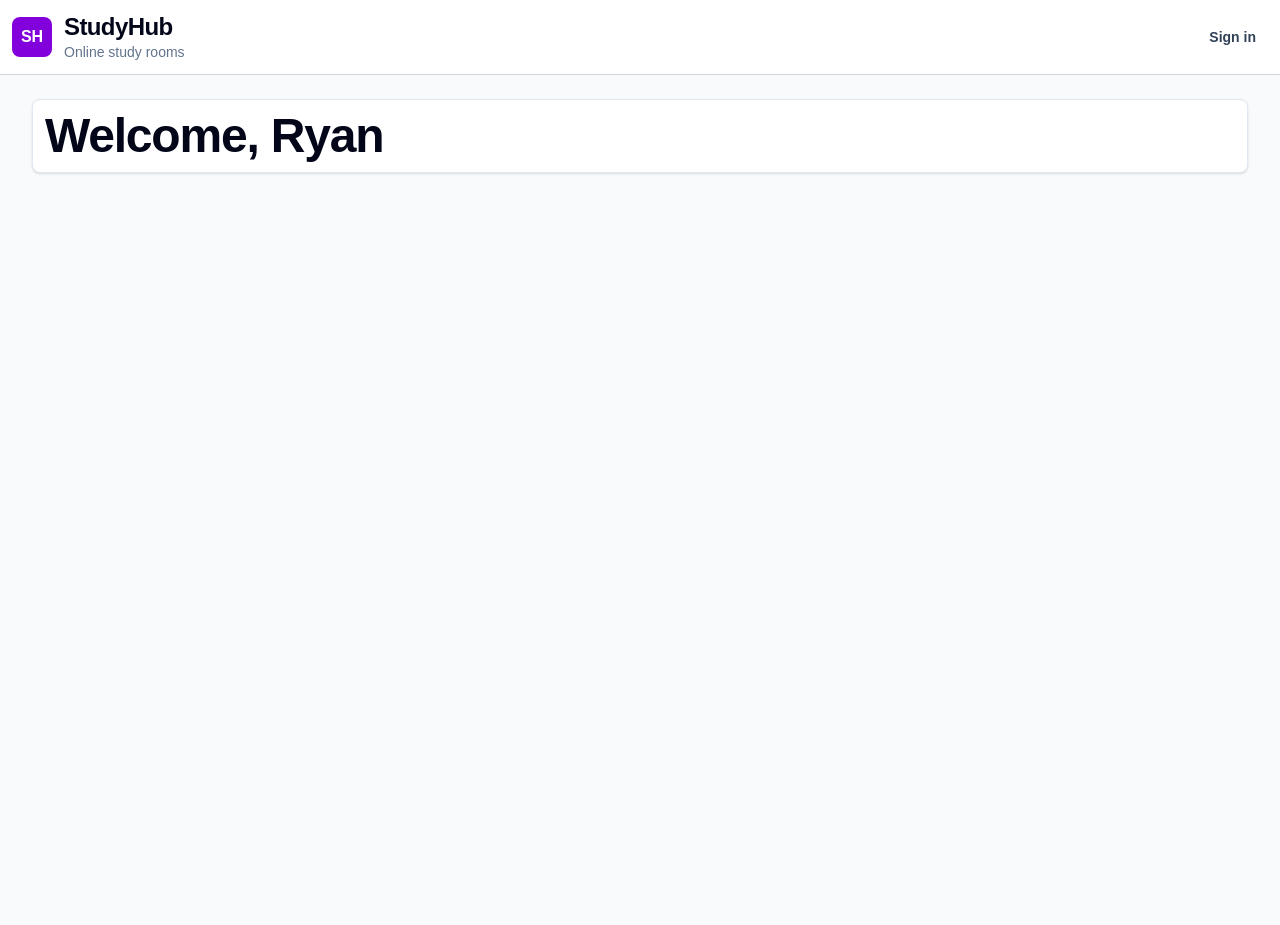
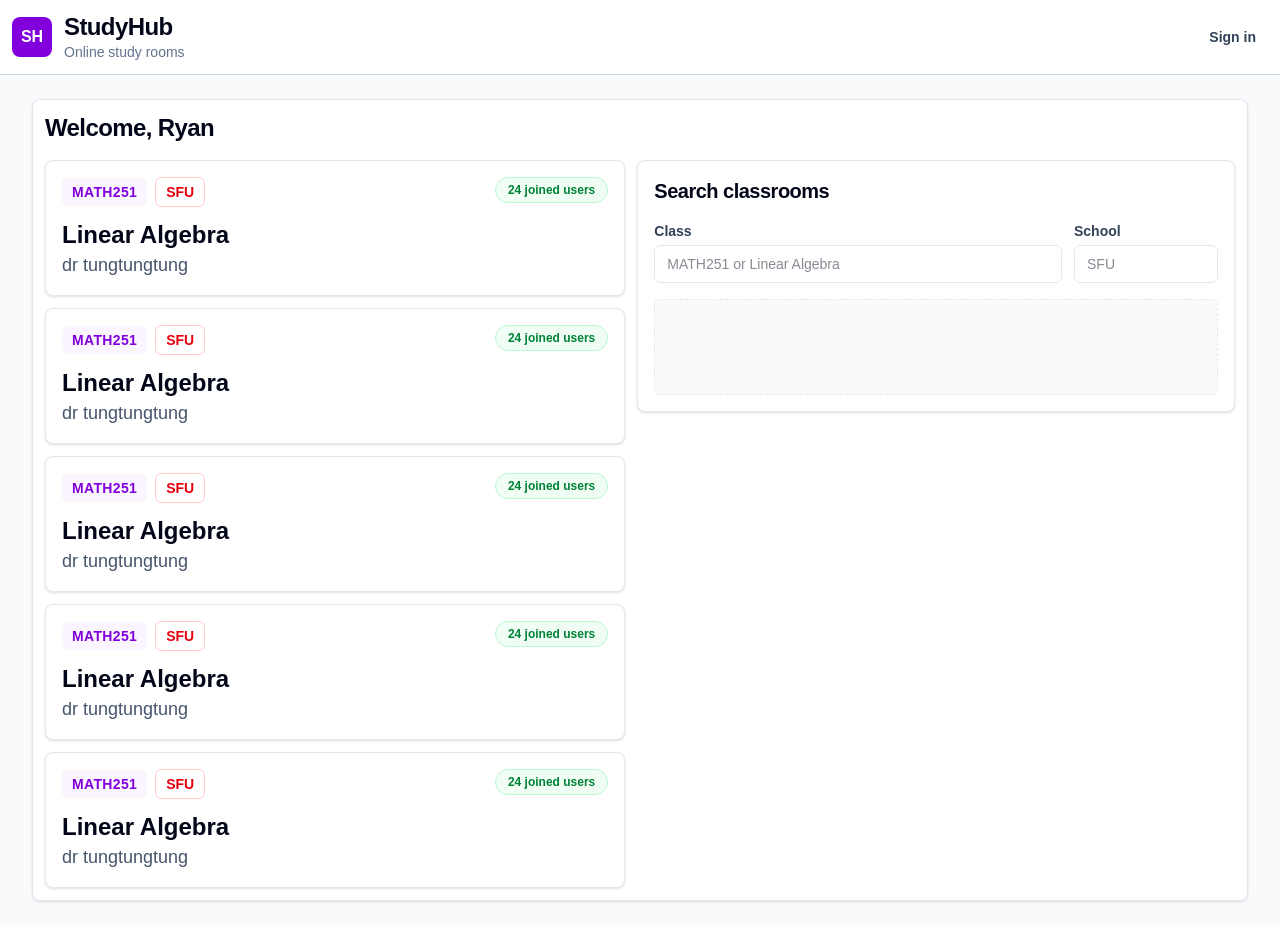
Before and after one commit to rnaveee/StudyHub, a Next.js app: page /dashboard in a window 1280 px wide. Before the commit the page ends 800 px from the top, so only its background shows below. Built offline with nearby package versions, Linux system fonts and the light colour scheme; no server answers.

Commit message:
added searchform and class cards

```diff
--- /dev/null
+++ b/src/app/chatrooms/[chatroomId]/page.tsx
@@ -0,0 +1,13 @@
+export default async function ChatroomPage({
+  params,
+}: {
+  params: Promise<{ chatroomId: string }>;
+}) {
+  const { chatroomId } = await params;
+
+  return (
+    <section className="px-4 py-6 sm:px-6 lg:px-8">
+      <div>jork</div>
+    </section>
+  );
+}
--- a/src/app/components/ClassCard.tsx
+++ b/src/app/components/ClassCard.tsx
@@ -0,0 +1,31 @@
+import Link from "next/link";
+import type { Chatroom } from "../data";
+
+export type CourseCardProps = {
+  chatroom: Chatroom;
+};
+
+export default function ClassCard({ chatroom }: CourseCardProps) {
+  return (
+    <Link
+      href={`/chatrooms/${chatroom.id}`}
+      className="block w-full max-w-2xl rounded-lg border border-slate-200 bg-white p-4 shadow-sm transition hover:border-purple-300 hover:bg-purple-50"
+    >
+      <div className="mb-3 flex items-start justify-between gap-3">
+        <div className="flex flex-wrap items-center gap-2">
+          <span className="rounded-md bg-purple-50 px-2.5 py-1 text-sm font-bold uppercase tracking-wide text-purple-700">
+            {chatroom.course.classID}
+          </span>
+          <span className="rounded-md border border-red-200 px-2.5 py-1 text-sm font-semibold text-red-600">
+            {chatroom.course.school}
+          </span>
+        </div>
+        <span className="shrink-0 rounded-full border border-green-200 bg-green-50 px-3 py-1 text-xs font-bold text-green-700">
+          {chatroom.joinedUsers} joined users
+        </span>
+      </div>
+      <div className="text-2xl font-bold text-slate-950">{chatroom.course.className}</div>
+      <div className="text-lg text-slate-600">{chatroom.course.professor}</div>
+    </Link>
+  );
+}
--- /dev/null
+++ b/src/app/components/ClassSearch.tsx
@@ -0,0 +1,29 @@
+export default function ClassSearch() {
+  return (
+    <section className="w-full rounded-lg border border-slate-200 bg-white p-4 shadow-sm">
+      <h2 className="text-xl font-bold tracking-tight text-slate-950">Search classrooms</h2>
+
+      <div className="mt-4 grid gap-3 sm:grid-cols-[minmax(0,1fr)_9rem]">
+        <label className="block">
+          <span className="mb-1 block text-sm font-semibold text-slate-700">Class</span>
+          <input
+            type="text"
+            placeholder="MATH251 or Linear Algebra"
+            className="w-full rounded-md border border-slate-200 px-3 py-2 text-sm outline-none focus:border-purple-400 focus:ring-2 focus:ring-purple-100"
+          />
+        </label>
+
+        <label className="block">
+          <span className="mb-1 block text-sm font-semibold text-slate-700">School</span>
+          <input
+            type="text"
+            placeholder="SFU"
+            className="w-full rounded-md border border-slate-200 px-3 py-2 text-sm outline-none focus:border-purple-400 focus:ring-2 focus:ring-purple-100"
+          />
+        </label>
+      </div>
+
+      <div className="mt-4 min-h-24 rounded-md border border-dashed border-slate-200 bg-slate-50 p-3" />
+    </section>
+  );
+}
--- a/src/app/dashboard/page.tsx
+++ b/src/app/dashboard/page.tsx
@@ -1,12 +1,39 @@
+import ClassCard from "../components/ClassCard";
+import ClassSearch from "../components/ClassSearch";
+import type { Chatroom, Course } from "../data";
+
+const alg: Course = {
+    id: "mock-course-math251",
+    classID: "math251",
+    className: "Linear Algebra",
+    professor: "dr tungtungtung",
+    school: "SFU",
+    finalsDate: "may 20, 2027"
+}
+
+const chattest: Chatroom = {
+    id: "mock-chatroom-math251",
+    course: alg,
+    joinedUsers: 24,
+    onGoing: true,
+}
 
 
 export default function Dashboard(){
     return(
         <section className="px-4 py-6 sm:px-6 lg:px-8">
             <div className="w-full rounded-lg border border-slate-200 bg-white p-3 shadow-sm">
-                <h1 className="max-w-3xl text-2xl font-bold tracking-tight text-slate-950 sm:text-5xl">
-                    Welcome, Ryan
-                </h1>
+                <h1 className="max-w-3xl text-3xl font-bold tracking-tight text-slate-950 sm:text-2xl">Welcome, Ryan</h1>
+                <div className="mt-4 flex flex-col gap-3 md:flex-row md:items-start">
+                    <div className="flex w-full max-w-2xl flex-col gap-3">
+                        <ClassCard chatroom={chattest}/>
+                        <ClassCard chatroom={chattest}/>
+                        <ClassCard chatroom={chattest}/>
+                        <ClassCard chatroom={chattest}/>
+                        <ClassCard chatroom={chattest}/>
+                    </div>
+                    <ClassSearch />
+                </div>
             </div>
         </section>
     );
--- a/src/app/data.ts
+++ b/src/app/data.ts
@@ -4,3 +4,19 @@ export type StudyUser = {
   major: string;
   color: string;
 };
+
+export type Course = {
+  id: string;
+  classID: string;
+  className: string;
+  professor: string;
+  school: string;
+  finalsDate: string;
+};
+
+export type Chatroom = {
+  id: string;
+  course: Course;
+  joinedUsers: number;
+  onGoing: true;
+};
```
